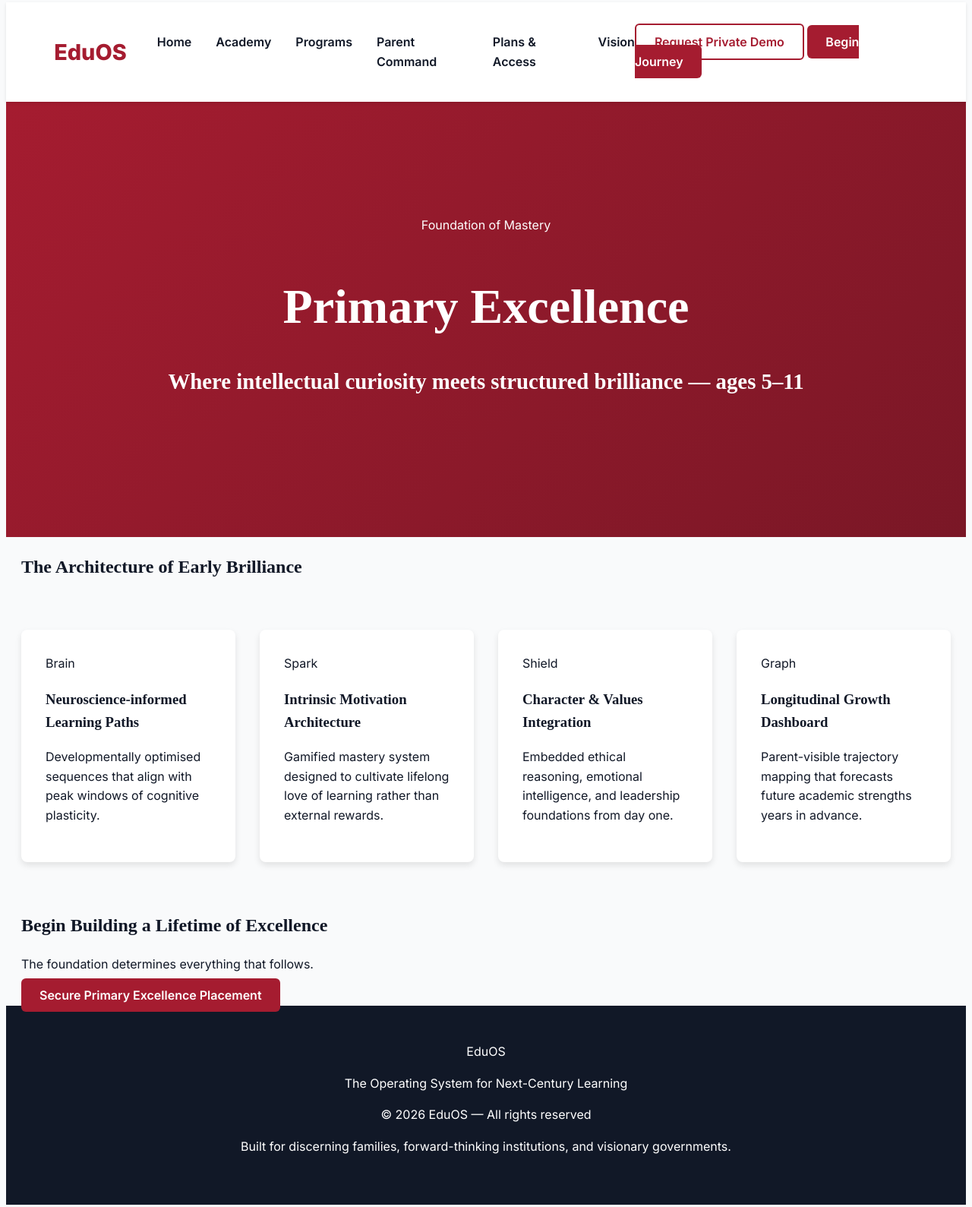
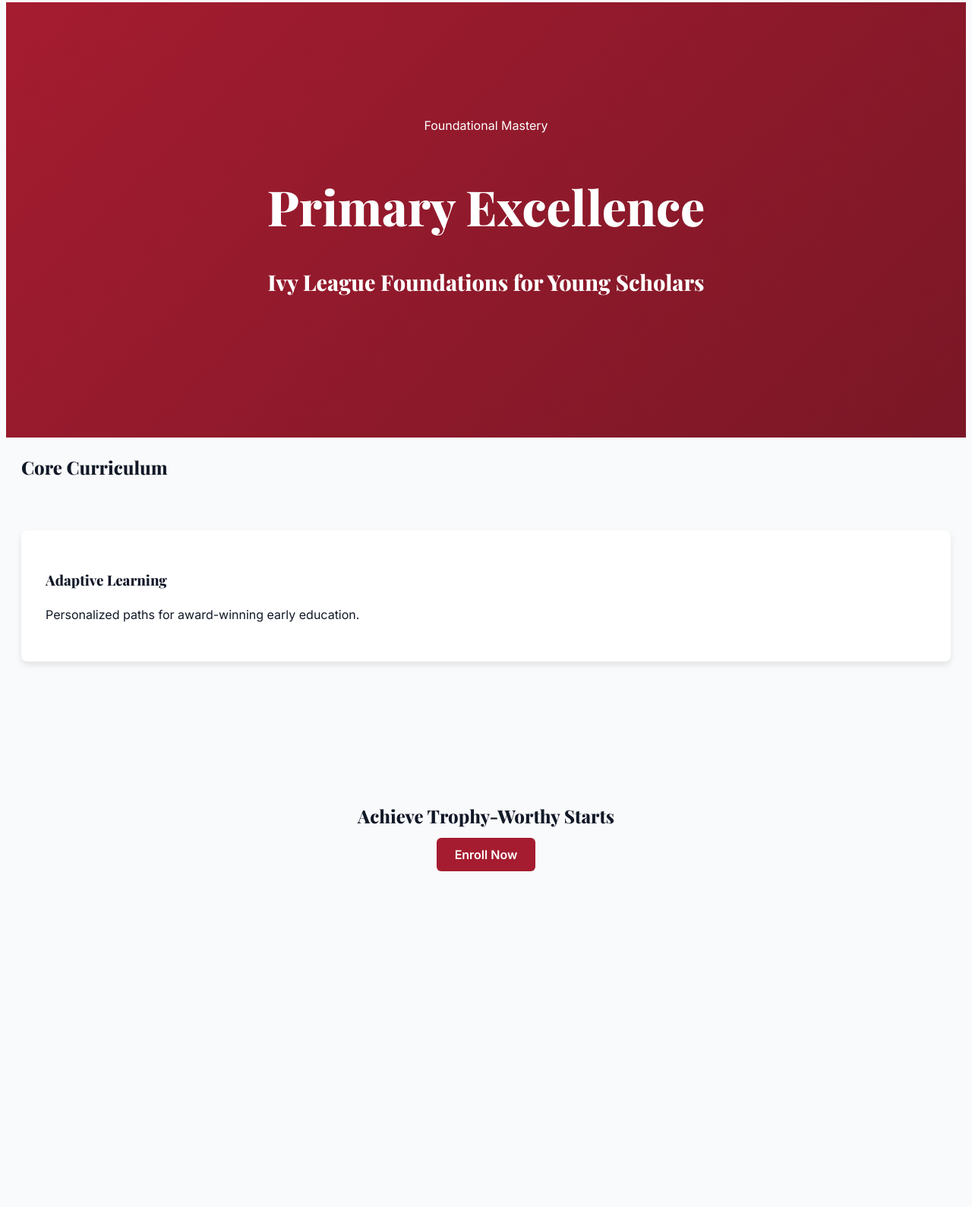
Before and after one commit to victorbosah50-code/aegis-academy-, a plain HTML site: page primary.html in a window 1280 px wide. Shown: the part 5-1594 px from the top of the page at 76% size. After the commit the page ends 1252 px from the top, so only its background shows below. Drawn offline with nearby package versions, Linux system fonts and the light colour scheme.

Commit message:
Update primary.html

```diff
--- a/primary.html
+++ b/primary.html
@@ -1,4 +1,4 @@
-<!-- primary.html -->
+<!-- primary.html – Example Program Page (Follow for Others) -->
 <!DOCTYPE html>
 <html lang="en">
 <head>
@@ -6,97 +6,41 @@
   <meta name="viewport" content="width=device-width, initial-scale=1.0"/>
   <title>Primary Excellence – EduOS</title>
   <link rel="stylesheet" href="style.css">
-  <link rel="preconnect" href="https://fonts.googleapis.com">
-  <link rel="preconnect" href="https://fonts.gstatic.com" crossorigin>
-  <link href="https://fonts.googleapis.com/css2?family=Inter:wght@300;400;500;600;700;800&display=swap" rel="stylesheet">
+  <link href="https://fonts.googleapis.com/css2?family=Playfair+Display:wght@700;800;900&family=Inter:wght@300;400;500;600;700&display=swap" rel="stylesheet">
 </head>
 <body>
 
-  <!-- Navigation (identical across project) -->
-  <nav class="navbar">
-    <div class="logo">
-      <span class="logo-text">Edu<span class="highlight">OS</span></span>
-    </div>
-    <ul class="nav-links">
-      <li><a href="index.html">Home</a></li>
-      <li><a href="academy.html">Academy</a></li>
-      <li class="dropdown">
-        <a href="#" class="dropbtn">Programs</a>
-        <div class="dropdown-content">
-          <a href="primary.html" class="active">Primary Excellence</a>
-          <a href="secondary.html">Secondary Scholars</a>
-          <a href="military.html">Military Leadership Academy</a>
-          <a href="sports.html">Elite Athletics & Wellness</a>
-          <a href="music.html">Conservatory of Arts</a>
-        </div>
-      </li>
-      <li><a href="parents.html">Parent Command</a></li>
-      <li><a href="pricing.html">Plans & Access</a></li>
-      <li><a href="about.html">Vision</a></li>
-    </ul>
-    <div class="nav-actions">
-      <a href="pricing.html" class="btn btn-outline">Request Private Demo</a>
-      <a href="#" class="btn btn-primary">Begin Journey</a>
-    </div>
-  </nav>
+  <!-- Navigation (copy from index) -->
 
   <header class="hero hero-sub">
     <div class="hero-content">
-      <div class="eyebrow">Foundation of Mastery</div>
+      <div class="eyebrow">Foundational Mastery</div>
       <h1>Primary Excellence</h1>
-      <h2 class="subtitle">Where intellectual curiosity meets structured brilliance — ages 5–11</h2>
+      <h2 class="subtitle">Ivy League Foundations for Young Scholars</h2>
     </div>
   </header>
 
-  <section class="section features">
+  <section class="content-section">
     <div class="container">
-      <h2 class="section-title">The Architecture of Early Brilliance</h2>
-
+      <h2>Core Curriculum</h2>
       <div class="feature-grid">
         <div class="feature-card">
-          <div class="feature-icon">Brain</div>
-          <h3>Neuroscience-informed Learning Paths</h3>
-          <p>Developmentally optimised sequences that align with peak windows of cognitive plasticity.</p>
+          <h3>Adaptive Learning</h3>
+          <p>Personalized paths for award-winning early education.</p>
         </div>
-        <div class="feature-card">
-          <div class="feature-icon">Spark</div>
-          <h3>Intrinsic Motivation Architecture</h3>
-          <p>Gamified mastery system designed to cultivate lifelong love of learning rather than external rewards.</p>
-        </div>
-        <div class="feature-card">
-          <div class="feature-icon">Shield</div>
-          <h3>Character & Values Integration</h3>
-          <p>Embedded ethical reasoning, emotional intelligence, and leadership foundations from day one.</p>
-        </div>
-        <div class="feature-card">
-          <div class="feature-icon">Graph</div>
-          <h3>Longitudinal Growth Dashboard</h3>
-          <p>Parent-visible trajectory mapping that forecasts future academic strengths years in advance.</p>
-        </div>
+        <!-- Add 3 more -->
       </div>
     </div>
   </section>
 
-  <section class="section cta-final">
+  <section class="cta-section">
     <div class="container">
-      <h2>Begin Building a Lifetime of Excellence</h2>
-      <p class="large">The foundation determines everything that follows.</p>
-      <a href="pricing.html" class="btn btn-primary btn-large">Secure Primary Excellence Placement</a>
+      <h2>Achieve Trophy-Worthy Starts</h2>
+      <a href="pricing.html" class="btn btn-primary btn-large">Enroll Now</a>
     </div>
   </section>
 
-  <footer class="footer">
-    <div class="container">
-      <div class="footer-top">
-        <div class="logo">Edu<span class="highlight">OS</span></div>
-        <p>The Operating System for Next-Century Learning</p>
-      </div>
-      <div class="footer-bottom">
-        <p>© 2026 EduOS — All rights reserved</p>
-        <p class="disclaimer">Built for discerning families, forward-thinking institutions, and visionary governments.</p>
-      </div>
-    </div>
-  </footer>
+  <!-- Footer -->
 
   <script src="app.js"></script>
 </body>
```
